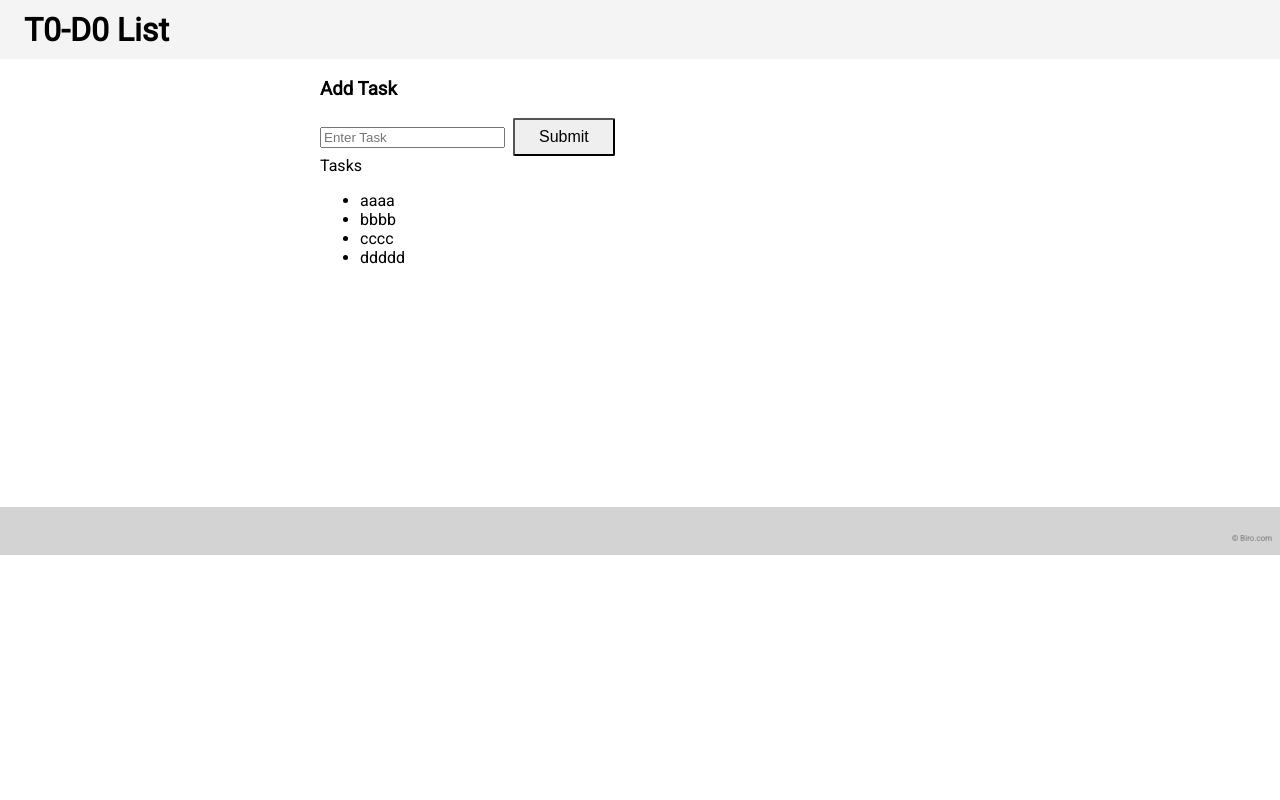
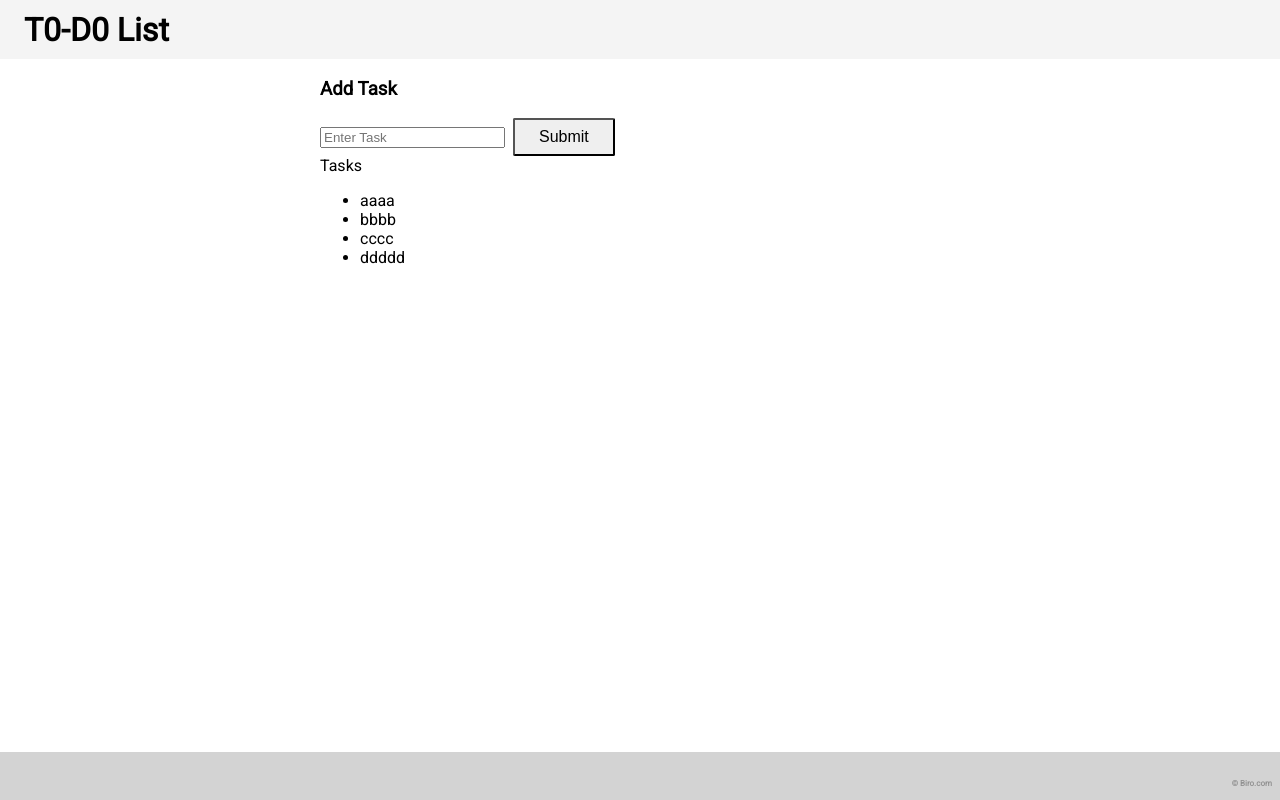
Before and after one commit to abeer282/Frameworks, an Angular app in the folder Angular/MyFirstApp/: page /home in a window 1280 px wide. Built offline with nearby package versions, Linux system fonts and the light colour scheme.

Commit message:
Change footer to be fixed at bottom

```diff
--- a/Angular/MyFirstApp/src/app/footer/footer.component.css
+++ b/Angular/MyFirstApp/src/app/footer/footer.component.css
@@ -2,8 +2,9 @@
     display: block;
     height: 3em;
     width: 100%;
-    position: absolute;
+    position: fixed;
     background-color: lightgray;
+    bottom: 0px;
 }
 
 .copyText{
```
